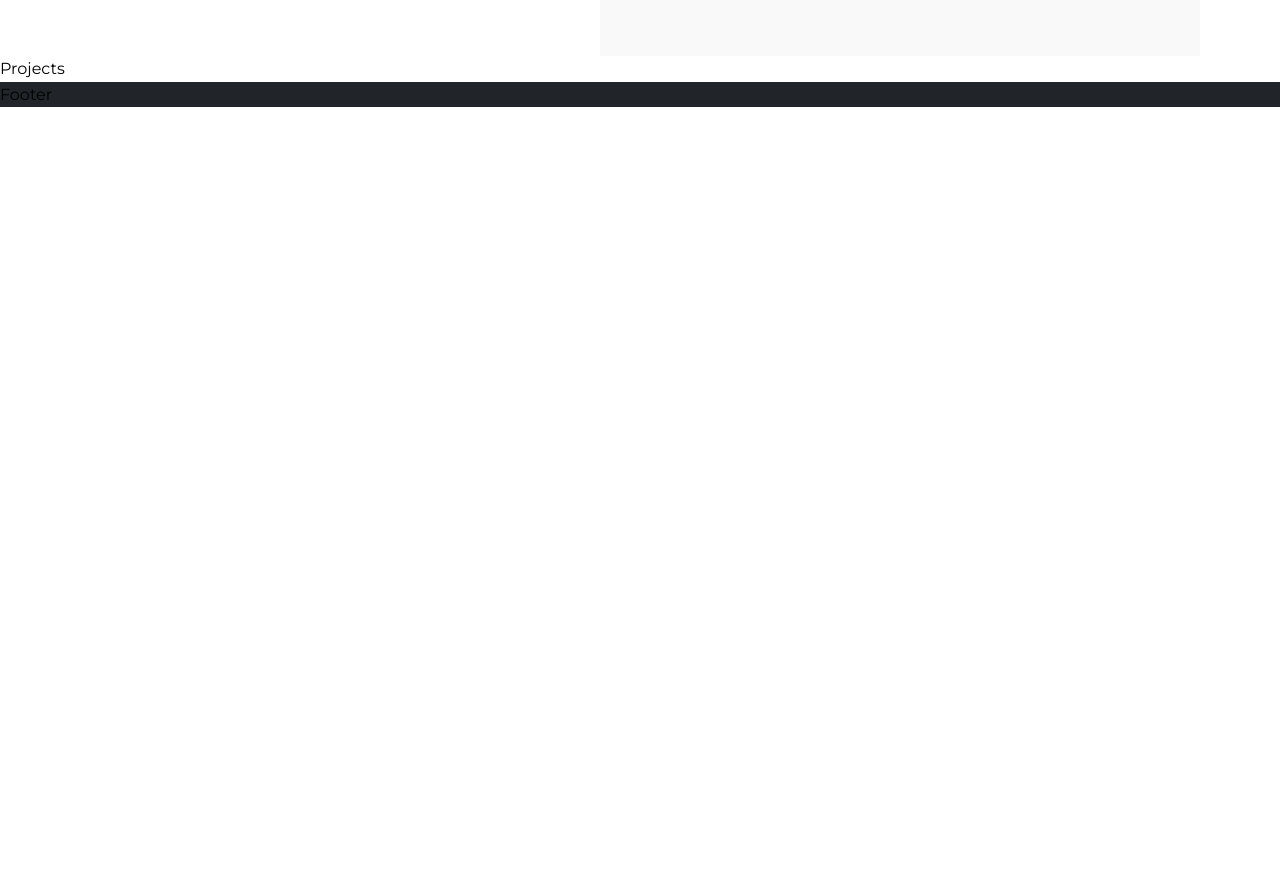
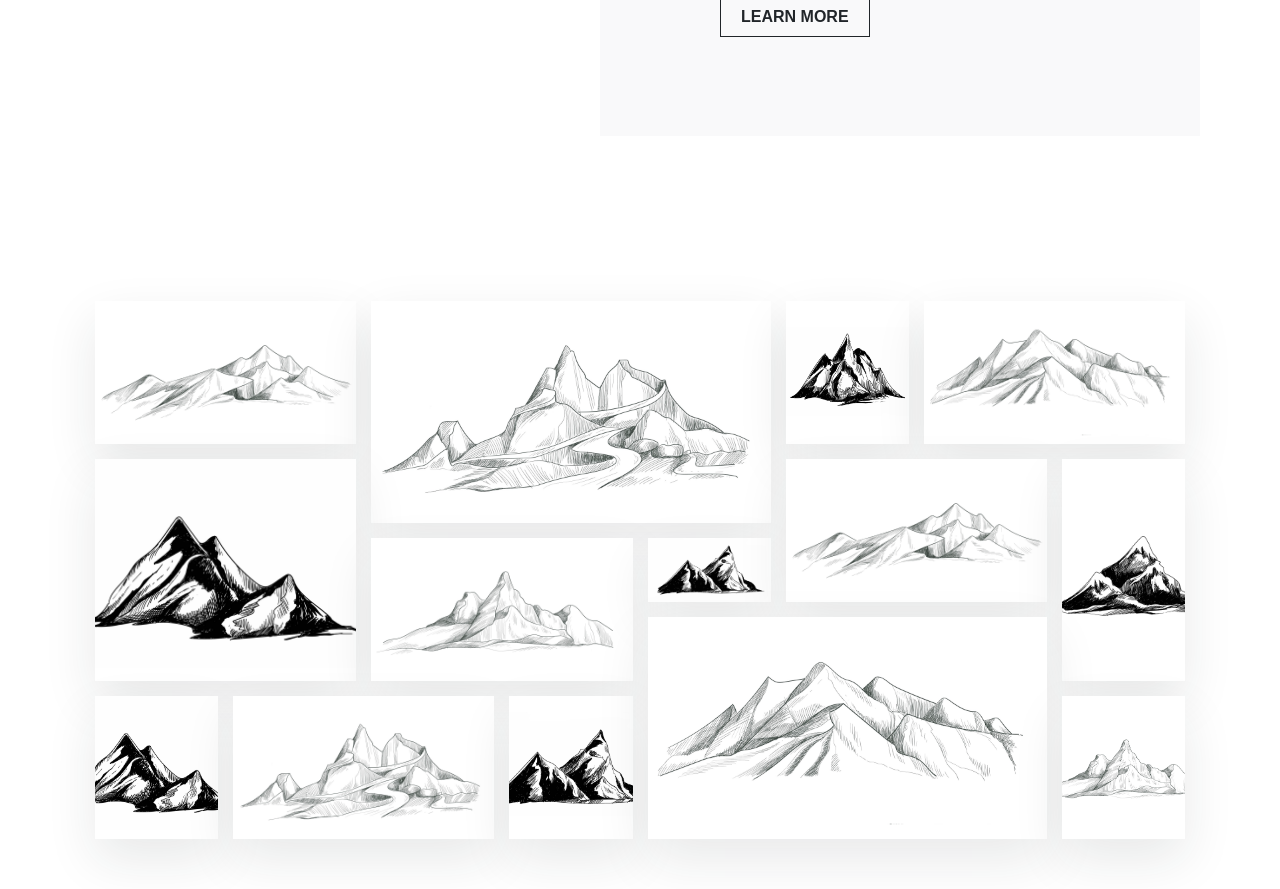
Before and after one commit to Noctturne/BRVO-bauhaus, a website: page index.html in a window 1280 px wide. Shown: the part 1688-2577 px from the top of the page. Before the commit the page ends 1795 px from the top, so only its background shows below. Drawn offline with Linux system fonts and the light colour scheme.

Commit message:
Masonry layout

```diff
--- a/index.html
+++ b/index.html
@@ -79,7 +79,48 @@
                 <button class="btn-outline-primary"> Learn more </button>
             </div>
             <section class="projects">
-                Projects
+                <figure class="projects__item projects__item--1">
+                    <img src="images/masonry/project01.png" alt="project01" class="projects__img">
+                </figure>
+                <figure class="projects__item projects__item--2">
+                    <img src="images/masonry/project02.png" alt="project02" class="projects__img">
+                </figure>
+                <figure class="projects__item projects__item--3">
+                    <img src="images/masonry/project03.png" alt="project03" class="projects__img">
+                </figure>
+                <figure class="projects__item projects__item--4">
+                    <img src="images/masonry/project04.png" alt="project04" class="projects__img">
+                </figure>
+                <figure class="projects__item projects__item--5">
+                    <img src="images/masonry/project05.png" alt="project05" class="projects__img">
+                </figure>
+                <figure class="projects__item projects__item--6">
+                    <img src="images/masonry/project06.png" alt="project06" class="projects__img">
+                </figure>
+                <figure class="projects__item projects__item--7">
+                    <img src="images/masonry/project07.png" alt="project07" class="projects__img">
+                </figure>
+                <figure class="projects__item projects__item--8">
+                    <img src="images/masonry/project08.png" alt="project08" class="projects__img">
+                </figure>
+                <figure class="projects__item projects__item--9">
+                    <img src="images/masonry/project09.png" alt="project09" class="projects__img">
+                </figure>
+                <figure class="projects__item projects__item--10">
+                    <img src="images/masonry/project10.png" alt="project10" class="projects__img">
+                </figure>
+                <figure class="projects__item projects__item--11">
+                    <img src="images/masonry/project11.png" alt="project11" class="projects__img">
+                </figure>
+                <figure class="projects__item projects__item--12">
+                    <img src="images/masonry/project12.png" alt="project12" class="projects__img">
+                </figure>
+                <figure class="projects__item projects__item--13">
+                    <img src="images/masonry/project13.png" alt="project13" class="projects__img">
+                </figure>
+                <figure class="projects__item projects__item--14">
+                    <img src="images/masonry/project14.png" alt="project14" class="projects__img">
+                </figure>
             </section>
             <footer class="site-footer">
                 Footer
--- a/sass/_layout.scss
+++ b/sass/_layout.scss
@@ -29,14 +29,8 @@ body {
 */
 .container {
     display: grid;
-    grid-template-rows: 8vh 80vh 80vh 50vh repeat(2, min-content);
+    grid-template-rows: 8vh 80vh 80vh 60vh repeat(2, min-content);
     grid-template-columns: [full-start] minmax(8rem, 1fr) [center-start] repeat(12, [col-start] minmax(min-content, 10rem) [col-end]) [center-end] minmax(8rem, 1fr) [full-end];
-}
-
-
-
-.projects {
-    grid-column: full-start / full-end;
 }
 
 
@@ -196,3 +190,98 @@ body {
     background-color: $color-primary;
     grid-column: full-start / full-end;
 }
+
+
+
+/*
+    PROJECTS
+*/
+.projects {
+    grid-column: center-start / center-end;
+
+    display: grid;
+    grid-template: repeat(7, 5vw) / repeat(8, 1fr);
+    grid-gap: 1.5rem;
+    padding: 1.5rem;
+    margin: 15rem 0;
+
+    &__item {
+        &--1 {
+            grid-row: 1 / span 2;
+            grid-column: 1 / span 2;
+        }
+
+        &--2 {
+            grid-row: 1 / span 3;
+            grid-column: 3 / span 3;
+        }
+
+        &--3 {
+            grid-row: 1 / span 2;
+            grid-column: 6 / 7;
+        }
+
+        &--4 {
+            grid-row: 1 / span 2;
+            grid-column: 7 / -1;
+        }
+
+        &--5 {
+            grid-row: 3 / span 3;
+            grid-column: 1 / span 2;
+        }
+
+        &--6 {
+            grid-row: 4 / span 2;
+            grid-column: 3 / span 2;
+        }
+
+        &--7 {
+            grid-row: 4 / 5;
+            grid-column: 5 / 6;
+        }
+
+        &--8 {
+            grid-row: 3 / span 2;
+            grid-column: 6 / span 2;
+        }
+
+        &--9 {
+            grid-row: 3 / span 3;
+            grid-column: 8 / -1;
+        }
+
+        &--10 {
+            grid-row: 6 / span 2;
+            grid-column: 1 / 2;
+        }
+
+        &--11 {
+            grid-row: 6 / span 2;
+            grid-column: 2 / span 2;
+        }
+
+        &--12 {
+            grid-row: 6 / span 2;
+            grid-column: 4 / 5;
+        }
+
+        &--13 {
+            grid-row: 5 / span 3;
+            grid-column: 5 / span 3;
+        }
+
+        &--14 {
+            grid-row: 6 / span 2;
+            grid-column: 8 / -1;
+        }
+    }
+
+    &__img {
+        width: 100%;
+        height: 100%;
+        object-fit: cover;
+        display: block;
+        box-shadow: 0 2rem 5rem rgba($color-primary, .1);
+    }
+}
```
Also changed, not shown: css/style.css, images/masonry/project01.png (added), images/masonry/project02.png (added), images/masonry/project03.png (added), images/masonry/project04.png (added), images/masonry/project05.png (added), images/masonry/project06.png (added), images/masonry/project07.png (added), images/masonry/project08.png (added), images/masonry/project09.png (added), images/masonry/project10.png (added), images/masonry/project11.png (added), images/masonry/project12.png (added), images/masonry/project13.png (added), 1 more files, 1 other file.
